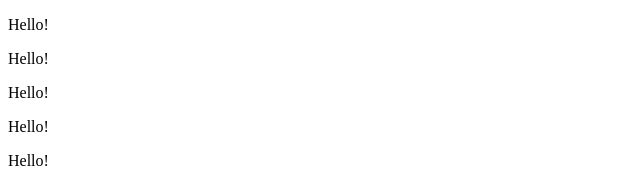
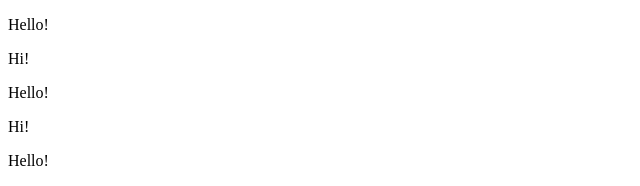
Before and after one commit to IFCity/next-city, a Next.js app: page / in a window 1280 px wide. Shown: the top 186 px of the page, without its empty margins (0-640 px from the left). Built offline with nearby package versions, Linux system fonts and the light colour scheme.

Commit message:
Check precommit hook

```diff
--- a/pages/index.tsx
+++ b/pages/index.tsx
@@ -2,7 +2,7 @@ import React from "react"
 
 const Home: React.FunctionComponent = () => (
     <div>
-        <p>Hello! </p><p>Hello! </p><p>Hello! </p><p>Hello! </p><p>Hello! </p><p>Hello! </p><p>Hello! </p><p>Hello! </p><p>Hello! </p><p>Hello! </p>
+        <p>Hello! </p><p>Hi! </p><p>Hello! </p><p>Hi! </p><p>Hello! </p><p>Hello! </p><p>Hello! </p><p>Hello! </p><p>Hello! </p><p>Hello! </p>
     </div>
 )
 export default Home;
```
